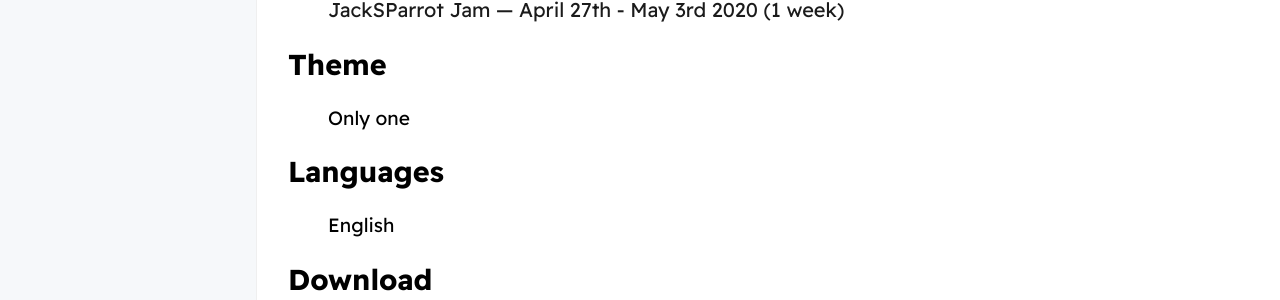
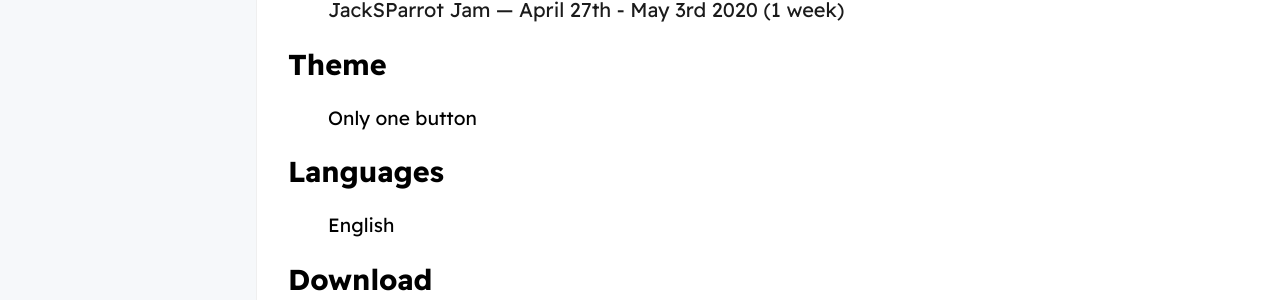
Before and after one commit to GerardGascon/gerardgascon.github.io, a Jekyll site: the page built from _jams/2020-05-02-Fisec.md, in a window 1280 px wide and 1288 px high. Shown: the part 699-999 px from the top of the window. Built offline with Jekyll 4.4.1, drawn with Linux system fonts in a browser that asks for light colours; nearby versions of some CDN libraries.

Commit message:
fix: Wrong jam theme

```diff
--- a/_jams/2020-05-02-Fisec.md
+++ b/_jams/2020-05-02-Fisec.md
@@ -24,7 +24,7 @@ In this game, the player has to beat several levels to get the best streak possi
 
 ## Theme
 
-> Only one
+> Only one button
 
 ## Languages
 
```
